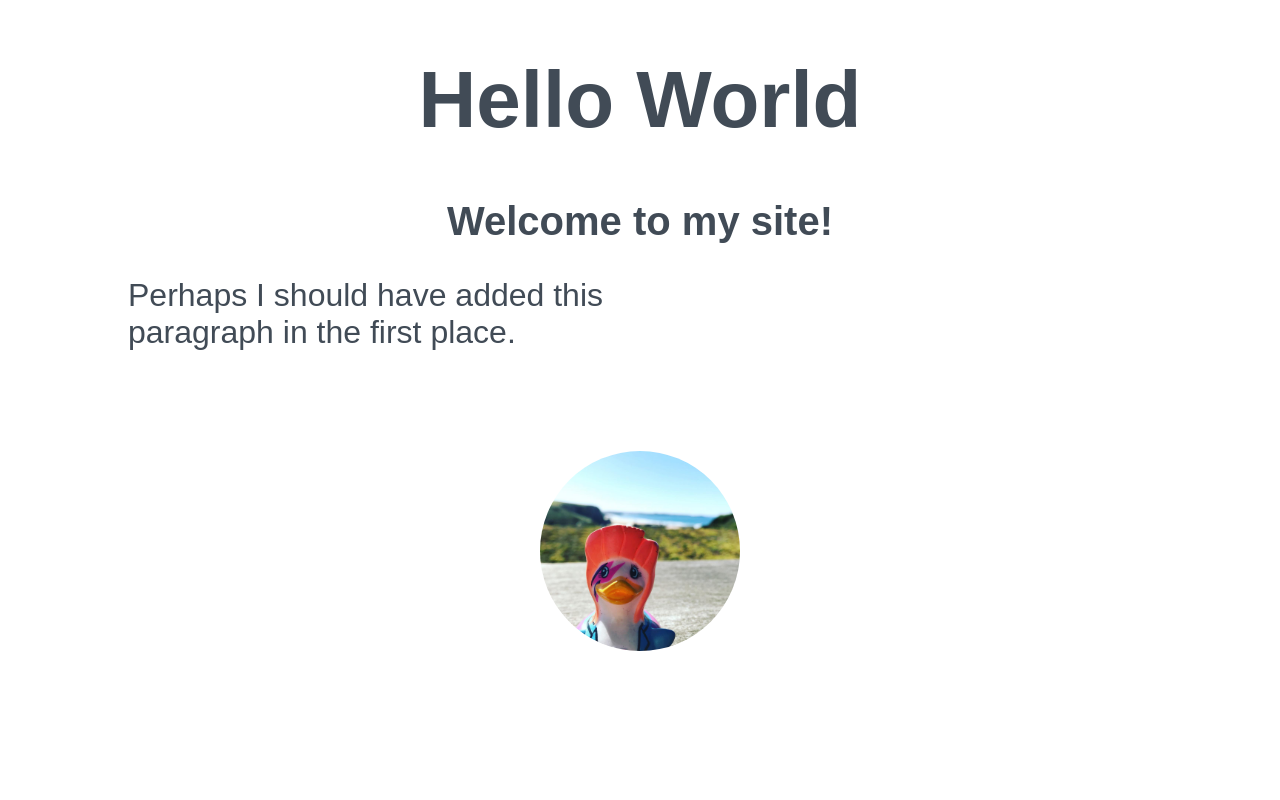
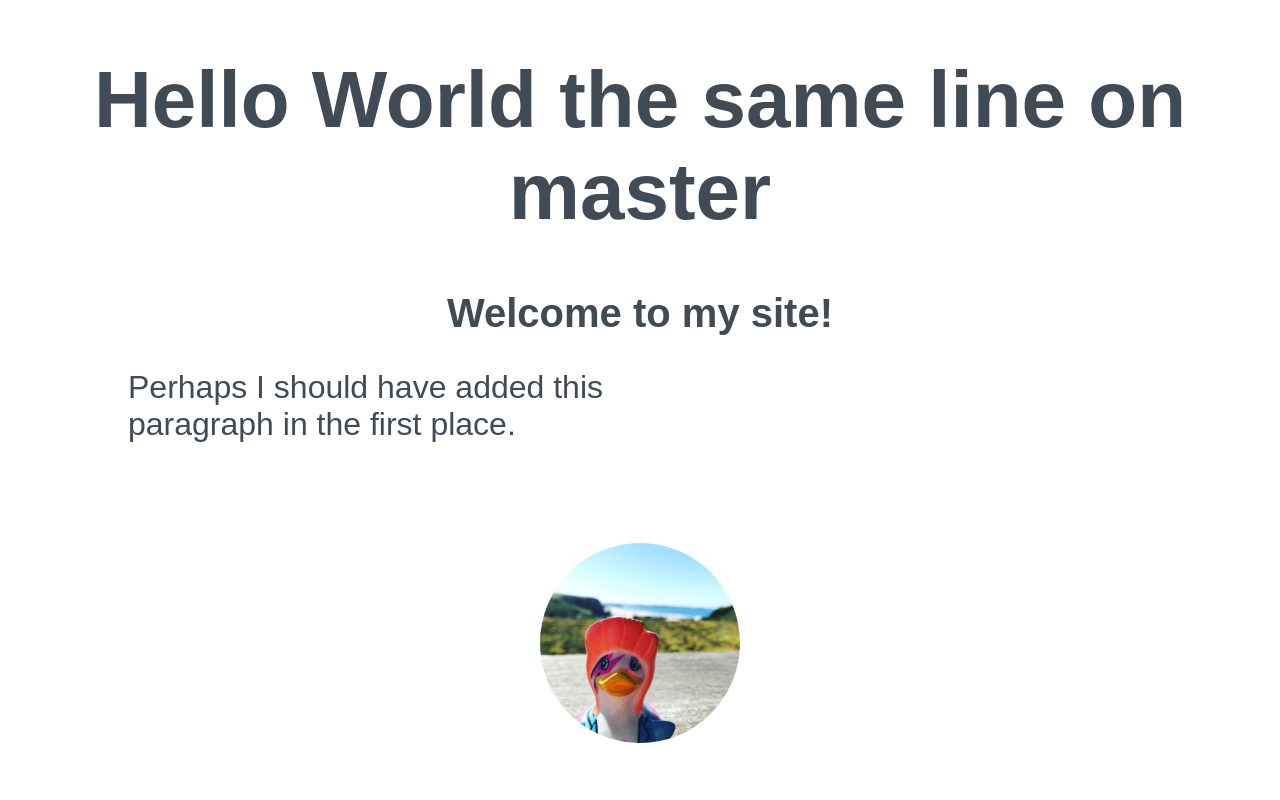
Before and after one commit to ddmee/week-2-temp, a plain HTML site: page index.html in a window 1280 px wide. Shown: the top 800 px of the page. Drawn offline with Linux system fonts and the light colour scheme.

Commit message:
Update index.html on master
This will create a conflict!

```diff
--- a/index.html
+++ b/index.html
@@ -11,7 +11,7 @@
 </head>
 <body>
   <div>
-    <h1>Hello World</h1>
+    <h1>Hello World the same line on master</h1>
 
     <h2>Welcome to my site!</h2>
 
```
